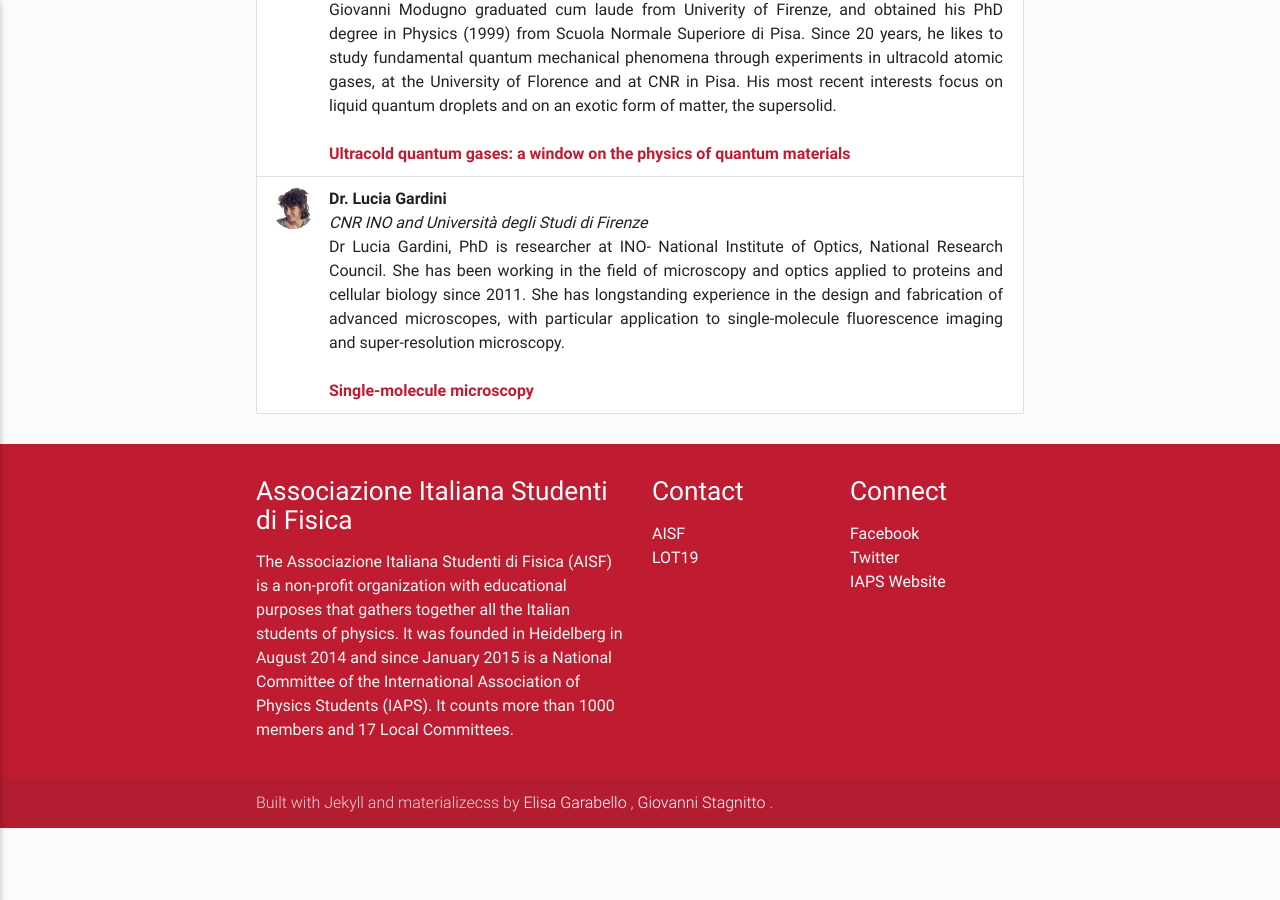
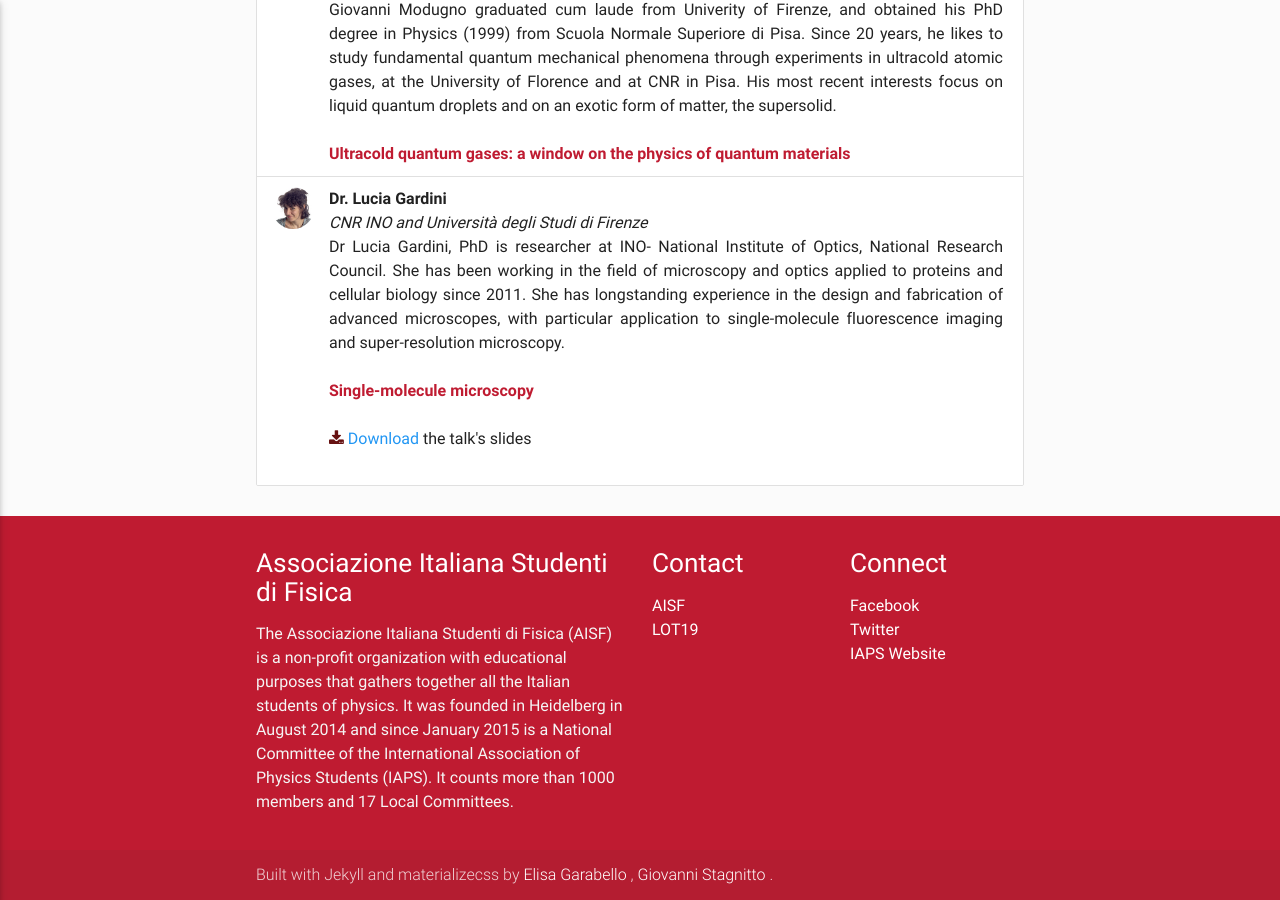
Before and after one commit to ai-sf/lot22, a Jekyll site: the page built from speaker.html, in a window 1280 px wide and 900 px high, scrolled down 1613 px. Built offline with Jekyll 4.4.1, drawn with Linux system fonts in a browser that asks for light colours; nearby versions of some CDN libraries; some of the changed lines change nothing that is shown.

Commit message:
Update speaker.yml

```diff
--- a/_data/speaker.yml
+++ b/_data/speaker.yml
@@ -73,3 +73,4 @@ She has more than 180 publications on international journals."
   with particular application to single-molecule fluorescence imaging and super-resolution microscopy."
   abstract:
   link:
+  slides: gardini.pdf
```
